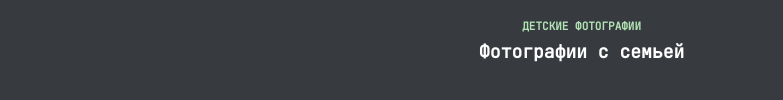
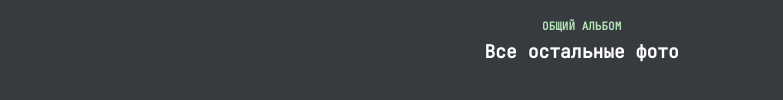
Before and after one commit to daniyardake/yalana, a plain HTML site: page gallery.html in a window 1280 px wide. Shown: the part 1527-1627 px from the top of the page, without its empty margins (240-1023 px from the left). Drawn offline with Linux system fonts and the light colour scheme.

Commit message:
Update gallery.html

```diff
--- a/gallery.html
+++ b/gallery.html
@@ -280,8 +280,8 @@
 									</div>
 								</div>
 								<div class="desc">
-									<div class="category">Детские фотографии</div>
-									<a href="#general" class="name has-popup-gallery">Фотографии с семьей</a>
+									<div class="category">Общий альбом</div>
+									<a href="#general" class="name has-popup-gallery">Все остальные фото</a>
 								</div>
 							</div>
 						</div>
```
